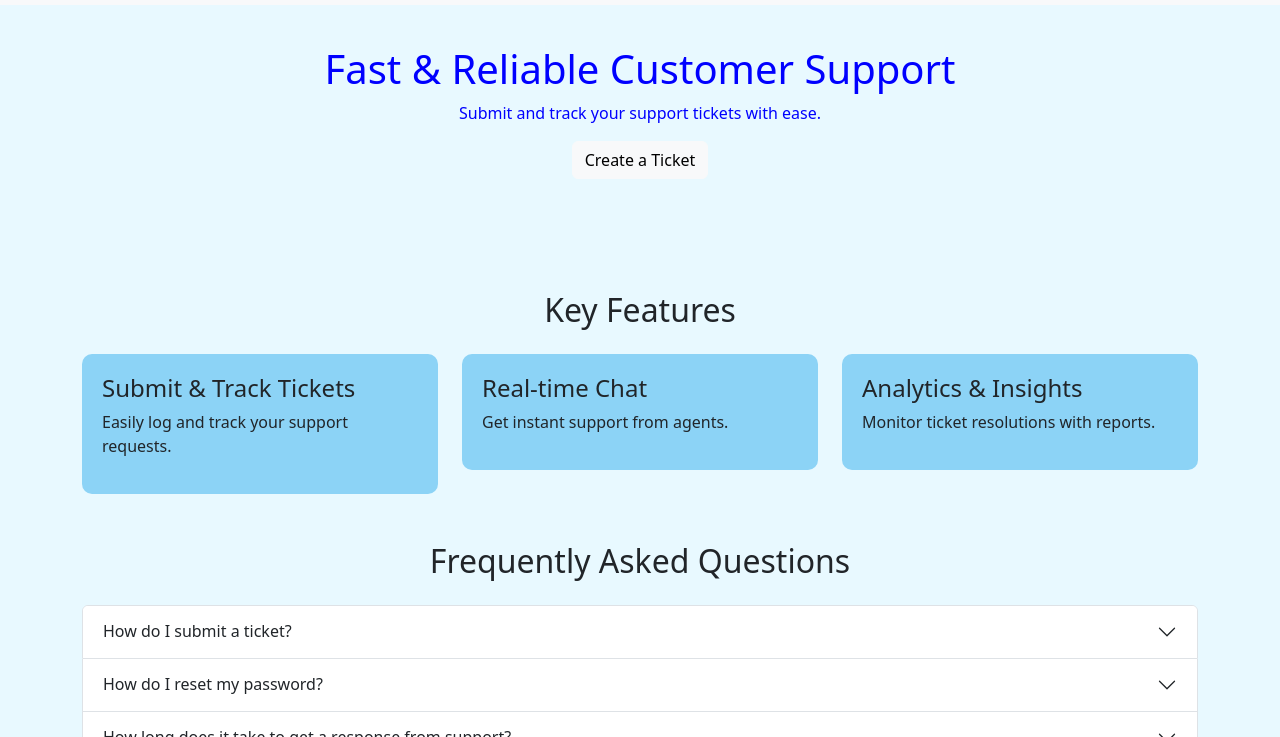
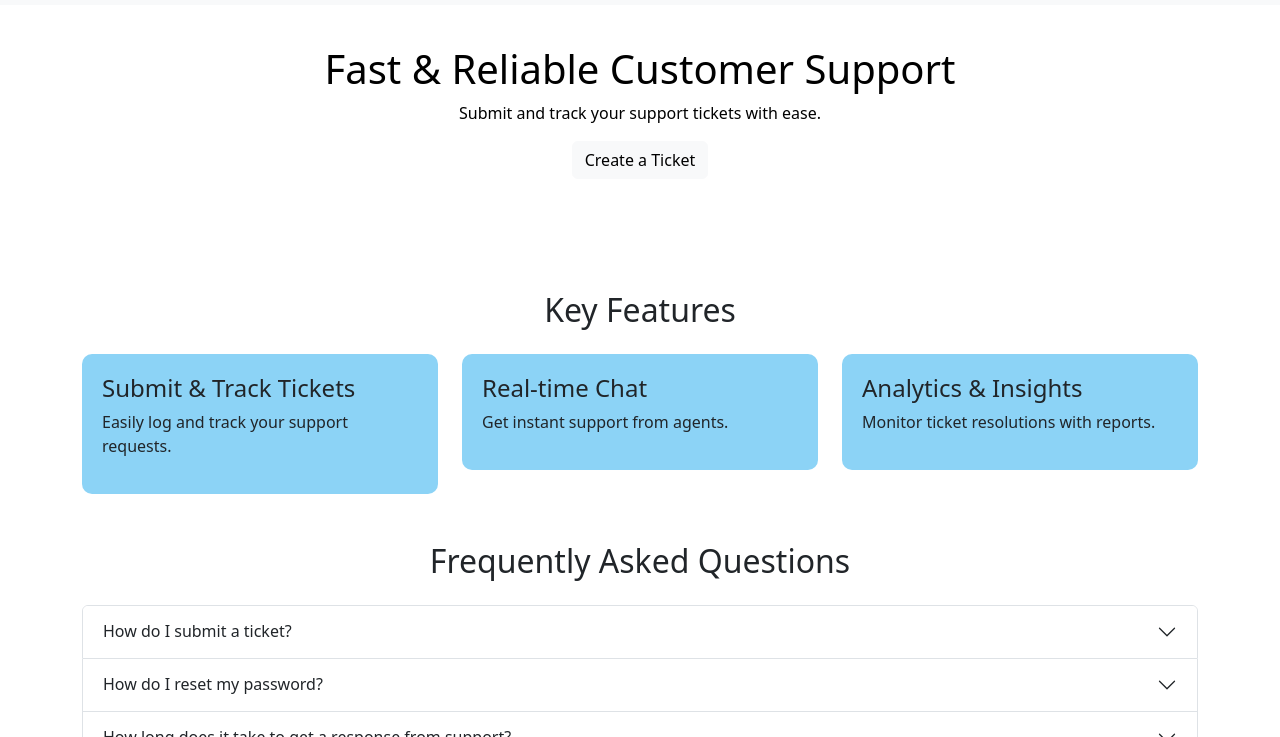
Before and after one commit to dhivya1605/WebTech_Proj, a website: page home.html in a window 1280 px wide. Shown: the part 63-800 px from the top of the page. Drawn offline with nearby package versions, Linux system fonts and the light colour scheme.

Commit message:
Update home.html

```diff
--- a/home.html
+++ b/home.html
@@ -6,12 +6,10 @@
     <title>Customer Support Ticketing System</title>
     <link href="https://cdn.jsdelivr.net/npm/bootstrap@5.3.0/dist/css/bootstrap.min.css" rel="stylesheet">
     <style>
-        body {
-            background-color: #E8F9FF;
-        }
+
         .hero {
             background:;
-            color:blue;
+            color:black;
             padding: 40px 20px;
             text-align: center;
         }
```
